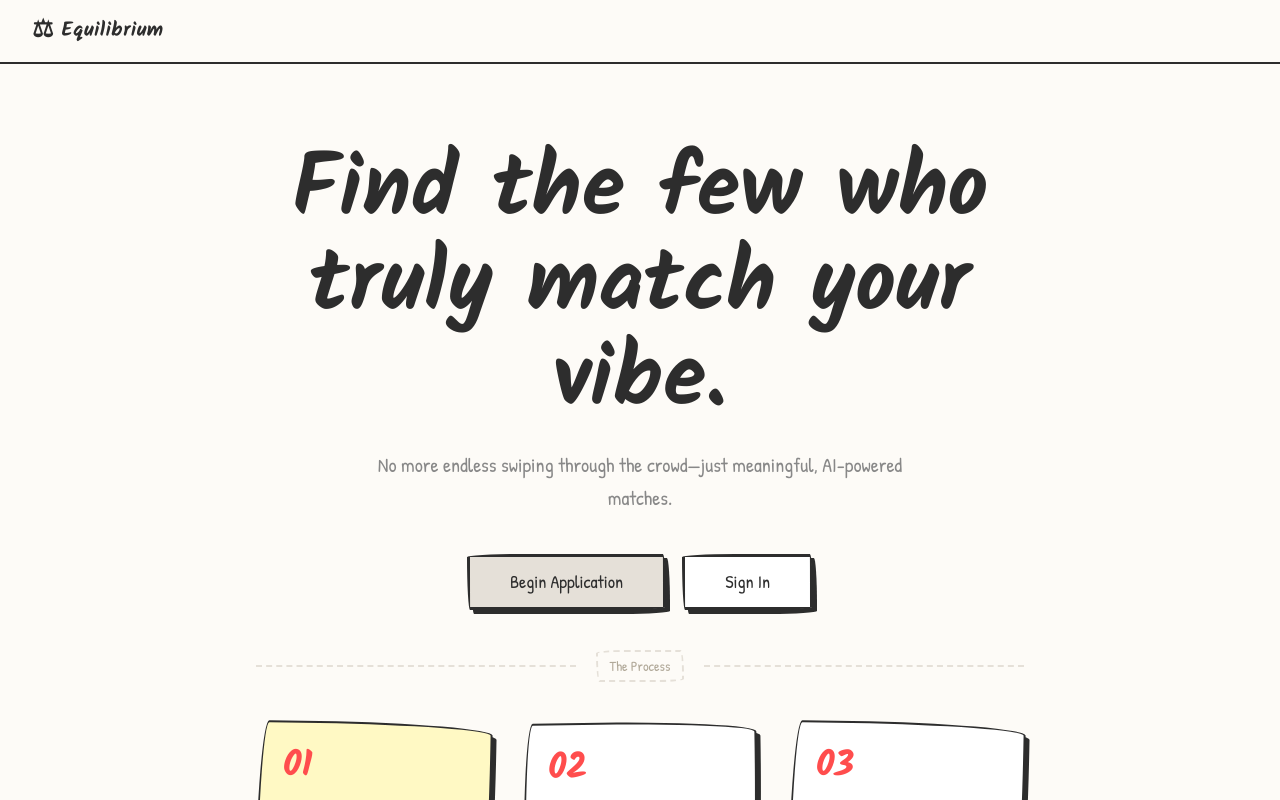
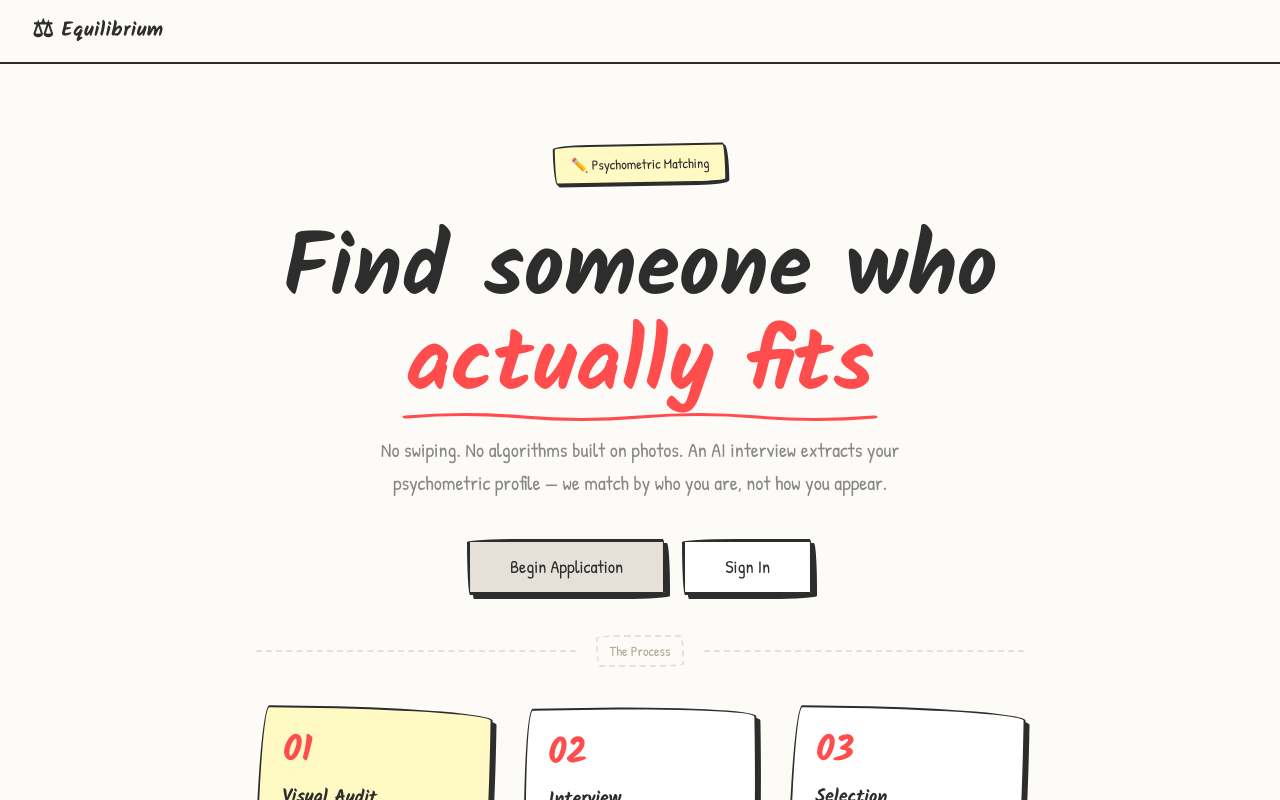
Before and after one commit to Ashi769/project-equilibrium, a Next.js app in the folder frontend/: page / in a window 1280 px wide. Shown: the top 800 px of the page. Built offline with nearby package versions, Linux system fonts and the light colour scheme; no server answers.

Commit message:
Revert "Update home page headline and subtext"
This reverts commit 9e45e05b04048e107fb9cd6053c539328b313bbe.

```diff
--- a/frontend/app/page.tsx
+++ b/frontend/app/page.tsx
@@ -35,16 +35,49 @@ export default function Home() {
       {/* Hero */}
       <section className="flex-1 flex flex-col items-center justify-center px-6 py-20 text-center relative overflow-hidden">
         <div className="relative max-w-3xl mx-auto space-y-10">
+          {/* Post-it tag */}
+          <div className="flex justify-center">
+            <div
+              className="inline-flex items-center gap-2 px-4 py-2 border-2 border-[#2d2d2d] text-sm font-medium -rotate-1"
+              style={{
+                borderRadius: "var(--radius-wobbly-sm)",
+                background: "var(--postit)",
+                boxShadow: "var(--shadow-hard-sm)",
+              }}
+            >
+              ✏️ Psychometric Matching
+            </div>
+          </div>
+
           {/* Headline */}
           <div className="space-y-5">
             <h1
               className="font-heading font-bold leading-[1.08]"
               style={{ fontSize: "clamp(2.8rem, 7vw, 5.5rem)", color: "var(--ink)" }}
             >
-              Find the few who truly match your vibe.
+              Find someone who{" "}
+              <span className="relative inline-block">
+                <em className="not-italic" style={{ color: "var(--accent)" }}>actually fits</em>
+                {/* Hand-drawn wavy underline */}
+                <svg
+                  className="absolute -bottom-2 left-0 w-full overflow-visible"
+                  viewBox="0 0 200 10"
+                  preserveAspectRatio="none"
+                  style={{ height: "10px" }}
+                >
+                  <path
+                    d="M0,5 Q25,0 50,5 Q75,10 100,5 Q125,0 150,5 Q175,10 200,5"
+                    stroke="#ff4d4d"
+                    strokeWidth="3"
+                    fill="none"
+                    strokeLinecap="round"
+                  />
+                </svg>
+              </span>
             </h1>
             <p className="text-lg md:text-xl max-w-xl mx-auto leading-relaxed" style={{ color: "var(--muted)" }}>
-              No more endless swiping through the crowd—just meaningful, AI-powered matches.
+              No swiping. No algorithms built on photos. An AI interview extracts your
+              psychometric profile — we match by who you are, not how you appear.
             </p>
           </div>
 
```
